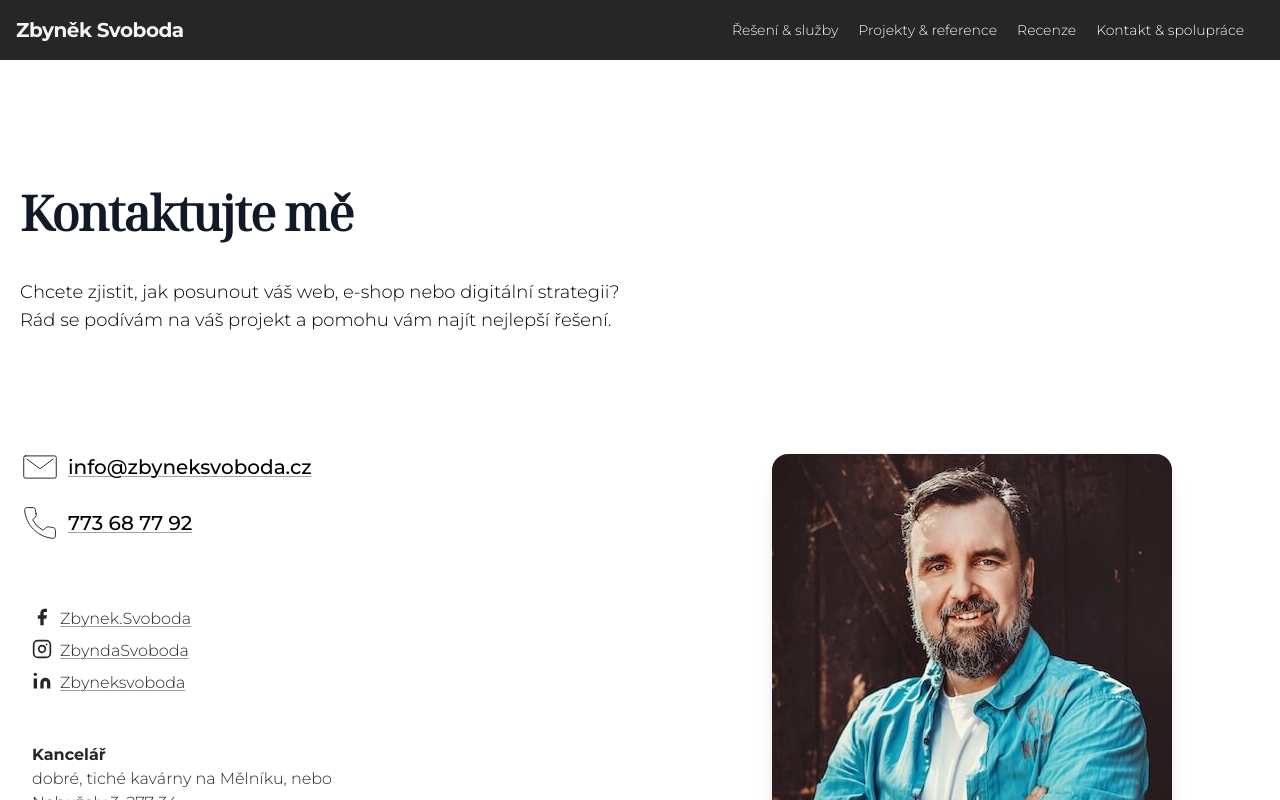
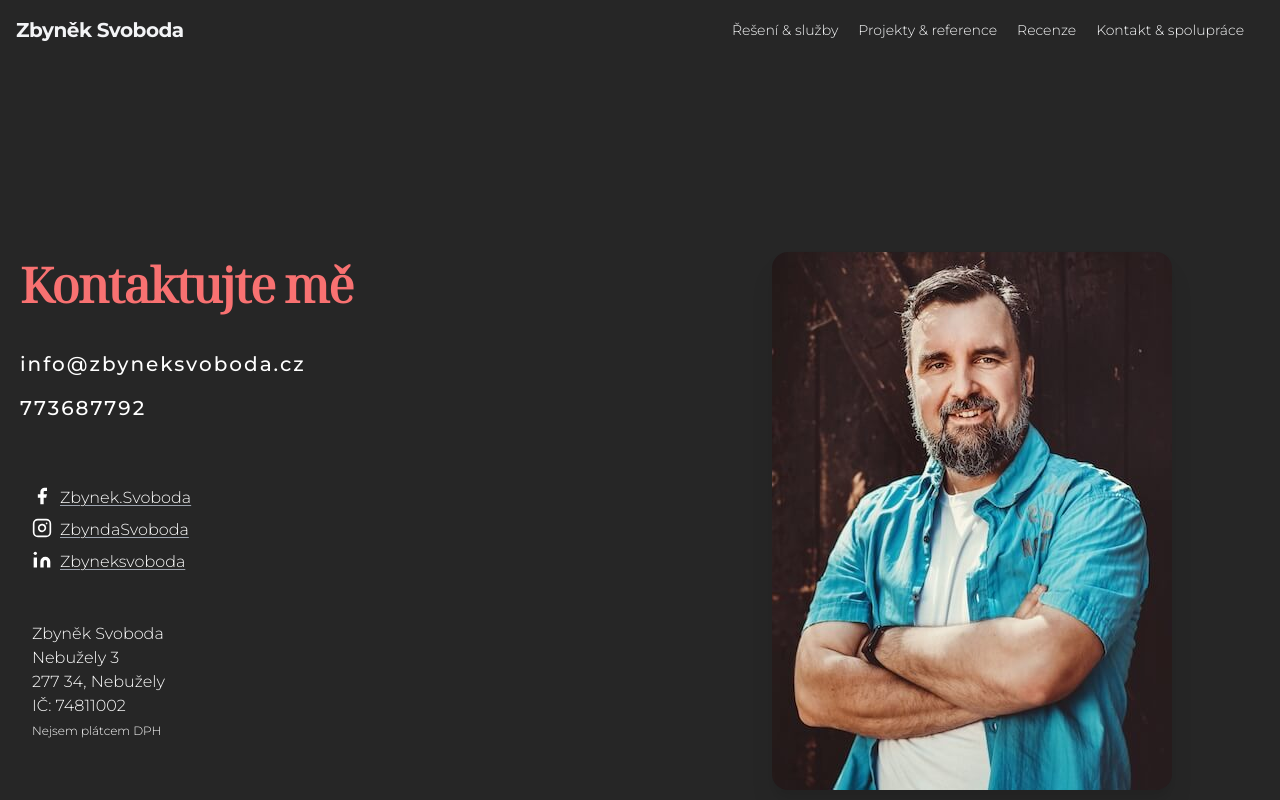
Before and after one commit to wentura/zbyneksvoboda.cz_next, a Next.js app: page /kontakt in a window 1280 px wide. Shown: the top 800 px of the page. Built offline with nearby package versions, Linux system fonts and the light colour scheme.

Commit message:
trochu jsem to ucesal, doufam

```diff
--- a/app/components/contact.jsx
+++ b/app/components/contact.jsx
@@ -5,45 +5,48 @@ import PhoneSvg from "./phone";
 
 export default function Contact() {
   return (
-    <section className="py-10 md:py-24">
+    <section className="py-10 md:py-24 bg-modra2">
       <div className="container max-w-screen-xl px-5 mx-auto">
-        <div className="flex flex-col flex-wrap py-6">
-          <h1 className="mb-2 nadpisPage leading-snug sm:w-full sm:mb-8">
+        {/* <div className="flex flex-col flex-wrap py-6">
+          <h1 className="mb-2 nadpisPageDark leading-snug sm:w-full sm:mb-8">
             Kontaktujte mě
           </h1>
-          <p className="pl-0 text-lg">
+          <p className="pl-0 text-lg text-white">
             Chcete zjistit, jak posunout váš web, e-shop nebo digitální
             strategii?
             <br />
             Rád se podívám na váš projekt a pomohu vám najít nejlepší řešení.
           </p>
-        </div>
+        </div> */}
       </div>
       <div className="container flex flex-col-reverse items-center max-w-screen-xl px-5 mx-auto md:flex-row ">
         <div className="flex flex-col  text-center lg:flex-grow md:w-1/2 lg:pr-24 md:pr-16 md:items-start md:text-left md:mb-0">
           <div className="flex flex-col w-full">
-            <div className="flex flex-col gap-4 ">
+            <h1 className="mb-2 nadpisPageDark leading-snug sm:w-full sm:mb-8">
+              Kontaktujte mě
+            </h1>
+            <div className="flex flex-col gap-4 text-white">
               <div className="flex flex-col gap-4 mb-12">
                 <a
                   href="mailto:info@zbyneksvoboda.cz"
-                  className="flex align-middle items-center gap-2 text-xl font-medium odkaz"
+                  className="flex align-middle items-center gap-2 text-xl font-medium text-white tracking-widest hover:text-gray-300 hover:scale-105 transition duration-150 hover:underline underline-offset-4"
                 >
-                  <MailSvg />
+                  {/* <MailSvg /> */}
                   info@zbyneksvoboda.cz
                 </a>{" "}
                 <a
                   href="tel:00420773687792"
-                  className="flex align-middle items-center gap-2 text-xl font-medium odkaz"
+                  className="flex align-middle items-center gap-2 text-xl font-medium text-white tracking-widest hover:text-gray-300 hover:scale-105 transition duration-150 hover:underline underline-offset-4"
                 >
-                  <PhoneSvg />
-                  773 68 77 92
+                  {/* <PhoneSvg /> */}
+                  773687792
                 </a>
               </div>
               <div className="flex flex-col gap-2 mb-8">
                 {/* <span className="inline-flex justify-center mt-4 sm:ml-auto sm:mt-0 sm:justify-start"> */}
                 <div>
                   <a
-                    className="ml-3 text-modra2 odkaz flex gap-2"
+                    className="ml-3 text-white odkaz flex gap-2"
                     href="https://www.facebook.com/profile.php?id=100093105173892"
                     target="_blank"
                   >
@@ -52,7 +55,7 @@ export default function Contact() {
                       strokeLinecap="round"
                       strokeLinejoin="round"
                       strokeWidth={2}
-                      className="w-5 h-5 text-modra2"
+                      className="w-5 h-5 text-white"
                       viewBox="0 0 24 24"
                     >
                       <path d="M18 2h-3a5 5 0 00-5 5v3H7v4h3v8h4v-8h3l1-4h-4V7a1 1 0 011-1h3z" />
@@ -62,7 +65,7 @@ export default function Contact() {
                 </div>
                 <div>
                   <a
-                    className="ml-3 text-modra2 odkaz flex gap-2"
+                    className="ml-3 text-white odkaz flex gap-2"
                     href="https://www.instagram.com/zbyndasvoboda/"
                     target="_blank"
                   >
@@ -72,7 +75,7 @@ export default function Contact() {
                       strokeLinecap="round"
                       strokeLinejoin="round"
                       strokeWidth={2}
-                      className="w-5 h-5 text-modra2"
+                      className="w-5 h-5 text-white"
                       viewBox="0 0 24 24"
                     >
                       <rect width={20} height={20} x={2} y={2} rx={5} ry={5} />
@@ -83,7 +86,7 @@ export default function Contact() {
                 </div>
                 <div className="">
                   <a
-                    className="ml-3 text-modra2 odkaz flex gap-2"
+                    className="ml-3 text-white odkaz flex gap-2"
                     href="https://www.linkedin.com/in/zbyneksvoboda/"
                     target="_blank"
                   >
@@ -93,7 +96,7 @@ export default function Contact() {
                       strokeLinecap="round"
                       strokeLinejoin="round"
                       strokeWidth={0}
-                      className="w-5 h-5 text-modra2"
+                      className="w-5 h-5 text-white"
                       viewBox="0 0 24 24"
                     >
                       <path
@@ -106,22 +109,15 @@ export default function Contact() {
                   </a>
                 </div>
               </div>
-              <span className="text-modra2 text-left pl-4 md:pl-3">
-                <strong>Kancelář</strong>
-                <br />
-                dobré, tiché kavárny na Mělníku, nebo
-                <br />
-                Nebužely 3, 277 34
-              </span>
-              <span className="text-modra2 text-left pl-4 md:pl-3">
-                <strong>Fakturační údaje</strong>
-                <br />
+              <span className="text-white text-left pl-4 md:pl-3">
                 Zbyněk Svoboda
                 <br />
                 Nebužely 3<br />
                 277 34, Nebužely
                 <br />
                 IČ: 74811002
+                <br />
+                <span className="text-xs">Nejsem plátcem DPH</span>
               </span>
               {/* <a
                 href="mailto:info@zbyneksvoboda.cz"
--- a/app/components/hero.jsx
+++ b/app/components/hero.jsx
@@ -33,7 +33,7 @@ export default function Hero() {
           </h1>
           <div className="mb-12 text-3xl  md:text-7xl text-modra2 jinyNadpis md:w-6/7 pLine font-bold flex flex-col gap-y-4">
             {/* <div className="mb-2 leading-[44px] md:leading-7 md:mb-4"></div> */}
-            <div className="mb-2 md:leading-normal md:mb-44">
+            <div className="mb-0 md:leading-normal leading-snug md:mb-44">
               Pomáhám firmám pochopit, co je v digitálním světě důležité
             </div>
             {/* <div className="">🚀 Pomohu vám najít správnou strategii</div> */}
@@ -47,10 +47,10 @@ export default function Hero() {
             Žádné univerzální rady, ale reálné řešení.
           </p>
 
-          <div className="flex justify-center flex-col md:flex-row mt-1 sm:mt-10 md:mt-0 mx-auto md:mx-0">
+          <div className="flex justify-center flex-col md:flex-row mt-0 sm:mt-10 md:mt-0 mx-auto md:mx-0">
             <Link
               href="/portfolio"
-              className="ctaBtnPrimary mb-4 md:mb-0 hidden md:block"
+              className="ctaBtnSecondaryDark mb-4 md:mb-0 hidden md:block"
             >
               Prohlédněte si mou práci
             </Link>
@@ -58,7 +58,7 @@ export default function Hero() {
               href="/kontakt"
               className="ctaBtnSecondary md:ml-4 text-base md:text-lg"
             >
-              Dohodněme si konzultaci
+              Dohodněme si spolupráci
             </Link>
           </div>
         </div>
--- a/app/components/mail.jsx
+++ b/app/components/mail.jsx
@@ -3,17 +3,17 @@ import * as React from "react";
 function MailSvg(props) {
   return (
     <svg
-      width="40px"
-      height="40px"
-      viewBox="0 0 48 48"
-      data-name="Layer 2"
+      width="30px"
+      height="30px"
+		  viewBox="0 0 48 48"
+
       xmlns="http://www.w3.org/2000/svg"
       {...props}
     >
       <path
         d="M6.47 10.71a2 2 0 00-2 2h0v22.61a2 2 0 002 2h35.06a2 2 0 002-2h0V12.68a2 2 0 00-2-2H6.47zm33.21 3.82L24 26.07 8.32 14.53"
         fill="none"
-        stroke="#000"
+        stroke="white"
         strokeLinecap="round"
         strokeLinejoin="round"
       />
--- a/app/globals.css
+++ b/app/globals.css
@@ -90,7 +90,7 @@
     font-style: normal;
   }
   .ctaBtnSecondary {
-    @apply inline-flex px-6 py-2 bg-emerald-500 text-lg text-white border font-extrabold justify-center  rounded focus:outline-none hover:bg-emerald-700 hover:scale-105 transition duration-150 hover:text-gray-50;
+    @apply inline-flex px-6 py-2 bg-emerald-500 text-lg text-gray-800 border border-emerald-500 font-extrabold justify-center  rounded focus:outline-none hover:bg-emerald-700 hover:scale-105 transition duration-150 hover:text-gray-50;
     font-family: montserrat !important;
     font-optical-sizing: auto;
     font-weight: 600;
```
Also changed, not shown: app/components/services.jsx (+30 -28 lines).
